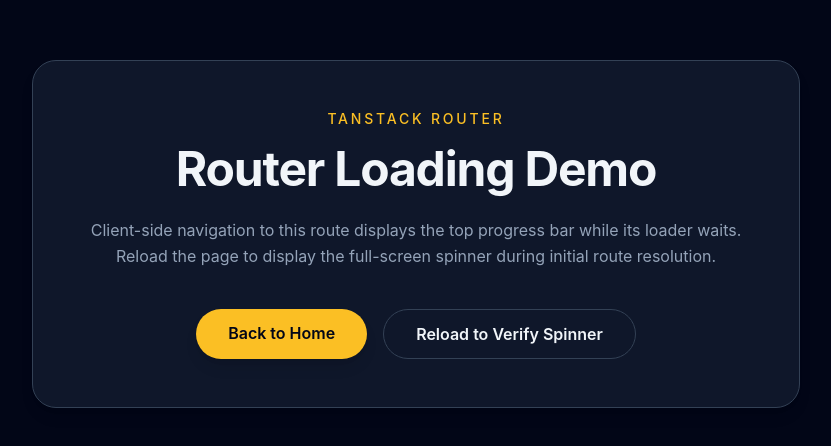
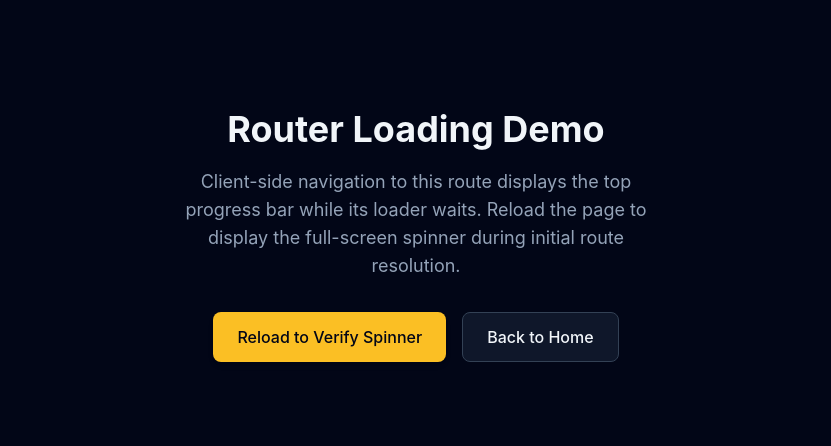
Before and after one commit to RingoTangs/react-app, a React (Vite) app: page /loading in a window 1280 px wide. Shown: the part 166-612 px from the top of the page, without its empty margins (224-1055 px from the left). Built offline with nearby package versions, Linux system fonts and the light colour scheme.

Commit message:
style: refactor LoadingDemoPage layout for improved readability and consistency

```diff
--- a/src/routes/loading.tsx
+++ b/src/routes/loading.tsx
@@ -4,34 +4,29 @@ import { sleep } from '@/lib'
 
 const LoadingDemoPage: React.FC = () => {
   return (
-    <div className="bg-background flex min-h-screen items-center justify-center px-6 py-20">
-      <main className="border-border bg-surface w-full max-w-3xl rounded-3xl border p-8 text-center shadow-lg sm:p-12">
-        <p className="text-primary text-sm font-medium tracking-[0.2em] uppercase">
-          TanStack Router
-        </p>
-        <h1 className="text-foreground mt-4 text-4xl font-bold tracking-tight sm:text-5xl">
+    <div className="bg-background flex min-h-screen flex-col items-center justify-center p-8 text-center font-sans">
+      <h1 className="text-foreground mb-4 text-4xl leading-tight font-bold">
         Router Loading Demo
       </h1>
-        <p className="text-muted-foreground mx-auto mt-6 max-w-2xl leading-relaxed">
-          Client-side navigation to this route displays the top progress bar
-          while its loader waits. Reload the page to display the full-screen
-          spinner during initial route resolution.
+      <p className="text-muted-foreground mb-8 max-w-[500px] text-lg">
+        Client-side navigation to this route displays the top progress bar while
+        its loader waits. Reload the page to display the full-screen spinner
+        during initial route resolution.
       </p>
-        <div className="mt-10 flex flex-wrap justify-center gap-4">
+      <div className="flex flex-wrap justify-center gap-4">
+        <a
+          href="/loading"
+          className="bg-primary text-primary-foreground hover:bg-primary-hover focus-visible:ring-ring focus-visible:ring-offset-background inline-flex cursor-pointer items-center justify-center rounded-lg px-6 py-3 text-base font-medium shadow-md transition-all duration-200 hover:shadow-lg focus-visible:ring-2 focus-visible:ring-offset-2 focus-visible:outline-none"
+        >
+          Reload to Verify Spinner
+        </a>
         <Link
           to="/"
-            className="bg-primary text-primary-foreground hover:bg-primary-hover focus-visible:outline-ring rounded-full px-8 py-3 font-semibold shadow-lg transition-all duration-300 hover:-translate-y-0.5 focus-visible:outline-2 focus-visible:outline-offset-2"
+          className="border-border bg-surface text-foreground hover:bg-surface-hover focus-visible:ring-ring focus-visible:ring-offset-background inline-flex cursor-pointer items-center justify-center rounded-lg border px-6 py-3 text-base font-medium transition-all duration-200 focus-visible:ring-2 focus-visible:ring-offset-2 focus-visible:outline-none"
         >
           Back to Home
         </Link>
-          <a
-            href="/loading"
-            className="border-border bg-surface text-foreground hover:border-muted-foreground hover:bg-surface-hover focus-visible:outline-ring rounded-full border px-8 py-3 font-semibold transition-all duration-300 focus-visible:outline-2 focus-visible:outline-offset-2"
-          >
-            Reload to Verify Spinner
-          </a>
       </div>
-      </main>
     </div>
   )
 }
```
Lines whose indentation alone changed are shown as unchanged.
